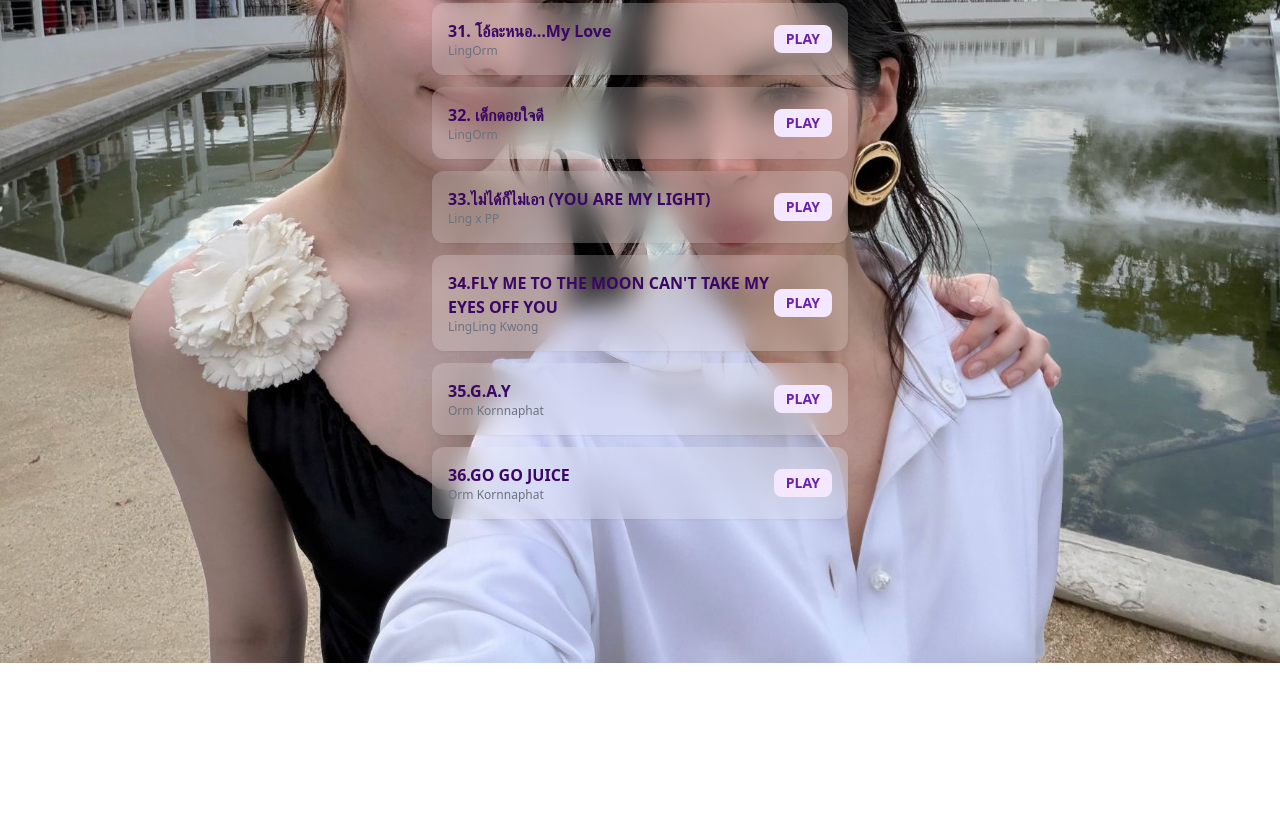
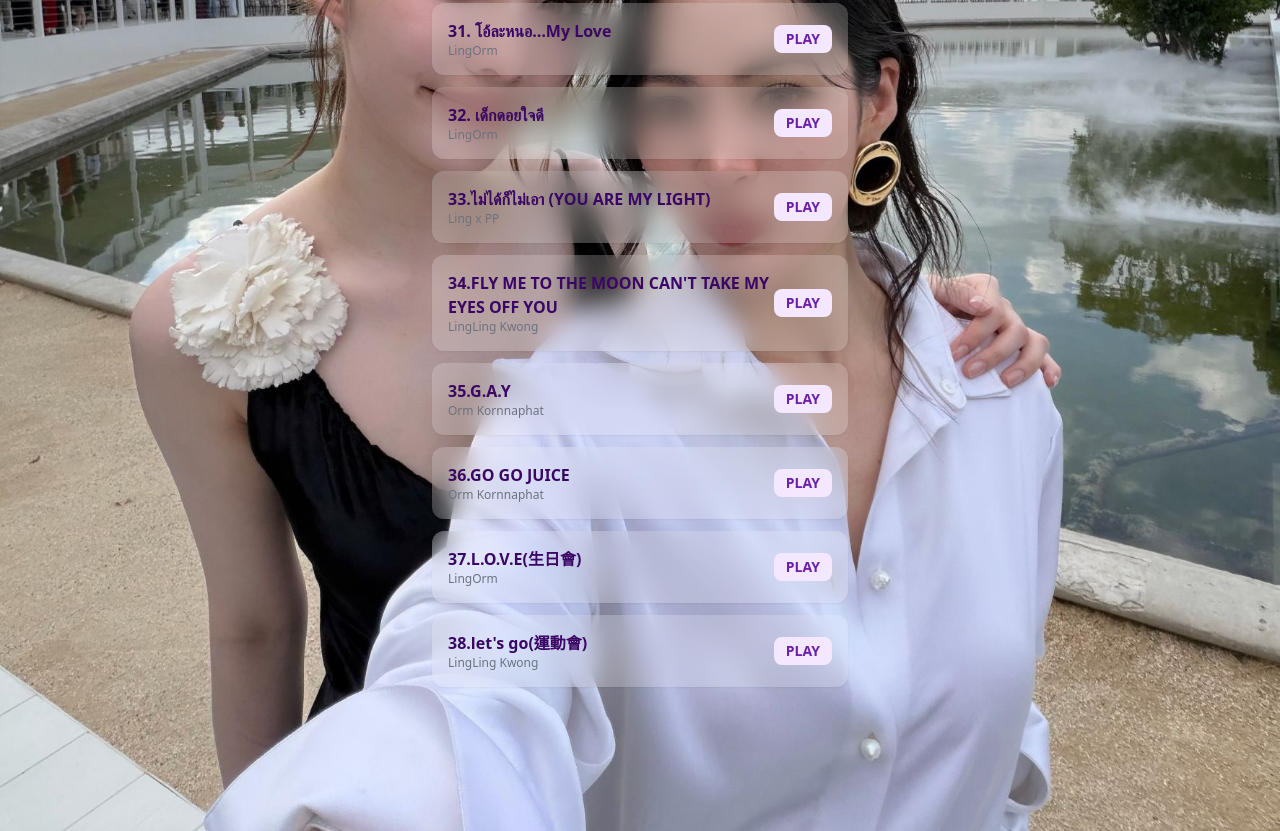
Before and after one commit to Orm2527/my-music, a plain HTML site: page index.html in a window 1280 px wide. Shown: the part 2423-3254 px from the top of the page. Before the commit the page ends 3086 px from the top, so only its background shows below. Drawn offline with nearby package versions, Linux system fonts and the light colour scheme.

Commit message:
add new song

```diff
--- a/index.html
+++ b/index.html
@@ -85,6 +85,8 @@
             { title: "34.FLY ME TO THE MOON CAN'T TAKE MY EYES OFF YOU", artist: "LingLing Kwong", url: "34.FLY ME TO THE MOON CAN'T TAKE MY EYES OFF YOU.mp3" },
             { title: "35.G.A.Y", artist: "Orm Kornnaphat", url: "35.G.A.Y.mp3" },
             { title: "36.GO GO JUICE", artist: "Orm Kornnaphat", url: "36.GO GO JUICE.mp3" },
+	    { title: "37.L.O.V.E(生日會)", artist: "LingOrm", url: "37.L.O.V.E.mp3" },
+	    { title: "38.let's go(運動會)", artist: "LingLing Kwong", url: "38.let's go.mp3" },
         ];
 
         let currentSongIndex = 0;
```
Also changed, not shown: 4 other files.
